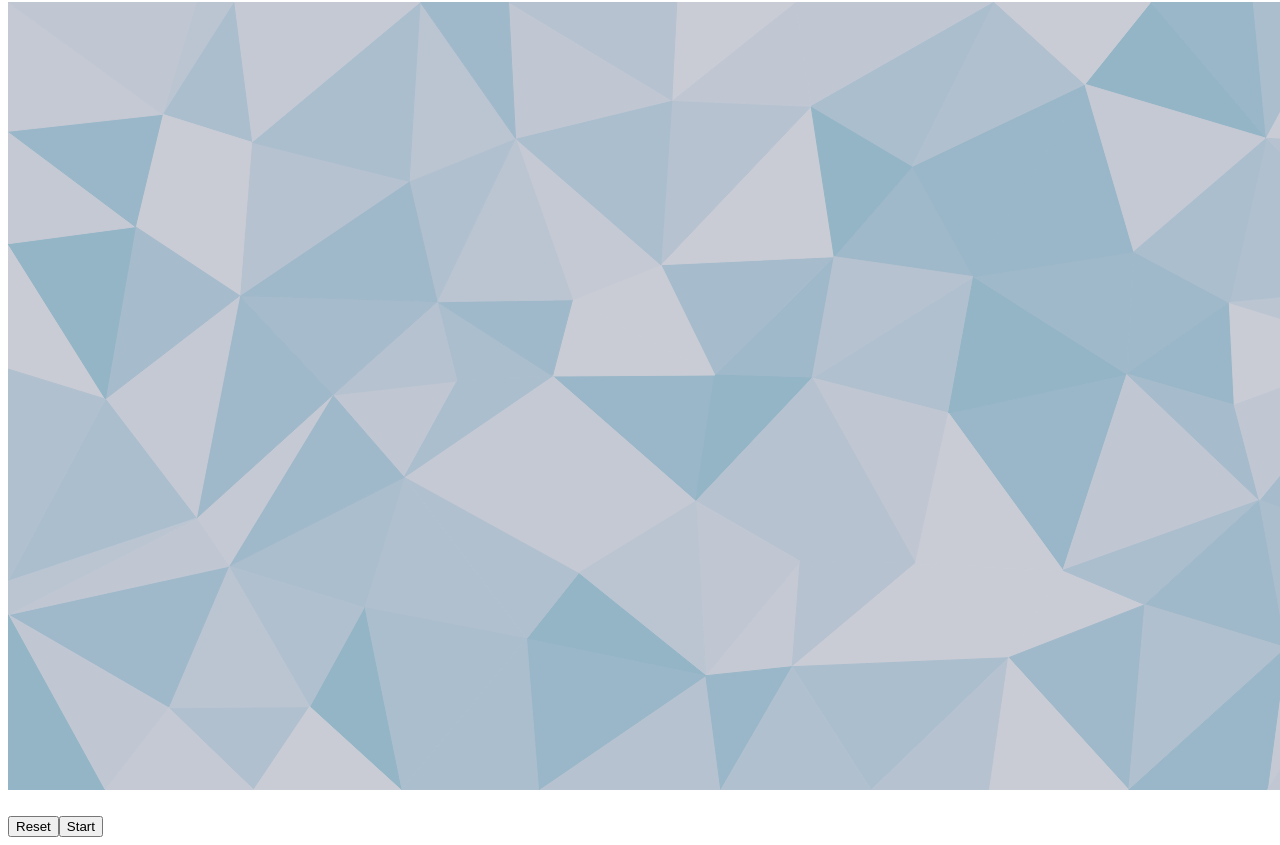
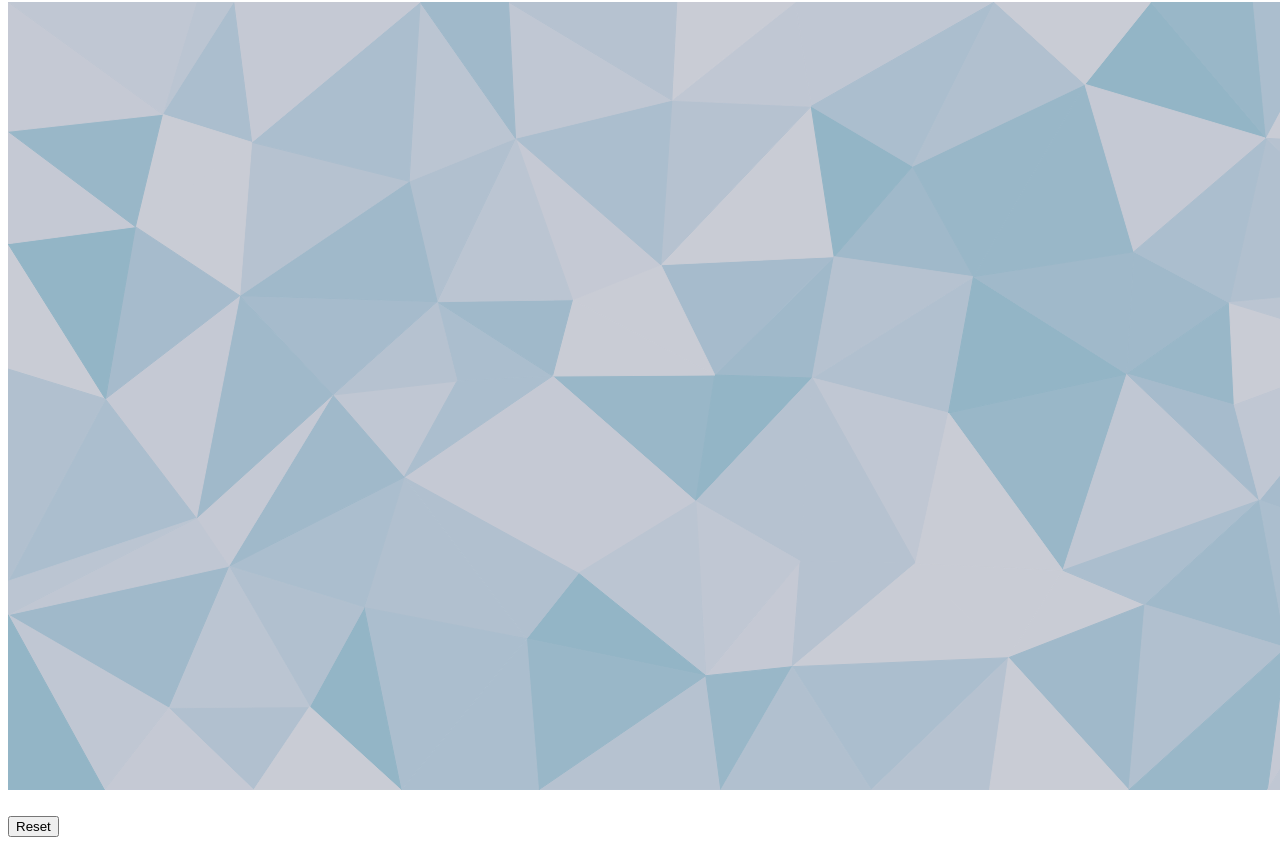
Before and after one commit to taine-rasmussen/Tic-Tac-Toe, a React app: page / in a window 1280 px wide. Shown: the part 421-1266 px from the top of the page. Built offline with nearby package versions, Linux system fonts and the light colour scheme; the HTML template or start-up script is replaced by a standard one.

Commit message:
removed start btn / gameBtn container and left aligned reset btn

```diff
--- a/client/styles/index.scss
+++ b/client/styles/index.scss
@@ -53,26 +53,14 @@ button:hover{
 
 
 
-.game-btns-container{
-  display: flex;
-  flex-direction: column;
+
+
+.start-btn{
   z-index: 20;
+  margin-left: 74rem;
+  margin-top: -1rem;
 }
 
-.reset-btn{
-  z-index: 20;
-  margin-top: -3.9rem;
-  margin-left: 6rem;
-}
-.start-btn{
-  margin-left: 76.5rem;
-  margin-top: -2.8rem;
-  z-index: 20;
-}
-.game-clock{
-  margin-top: -1.5rem;
-  margin-left: 5rem;
-}
 
 // ---- Header & Start ----
 // ---- Background Img ----
--- a/components/GameBoard.jsx
+++ b/components/GameBoard.jsx
@@ -319,10 +319,9 @@ const GameBoard = () => {
                 <div className="gameBoard-cell" onClick={cell8}><h1 className='cell-text'>{input8}</h1></div>
                 <div className="gameBoard-cell" onClick={cell9}><h1 className='cell-text'>{input9}</h1></div>
             </div>
-            <div className="game-btns-container">
-                <button onClick={Reset} className='reset-btn'>Reset</button>
-                <button onClick={startGameClock} className='start-btn'>Start</button>
-            </div>
+
+                <button onClick={Reset} className='start-btn'>Reset</button>
+
         </div>
     )
 }
```
